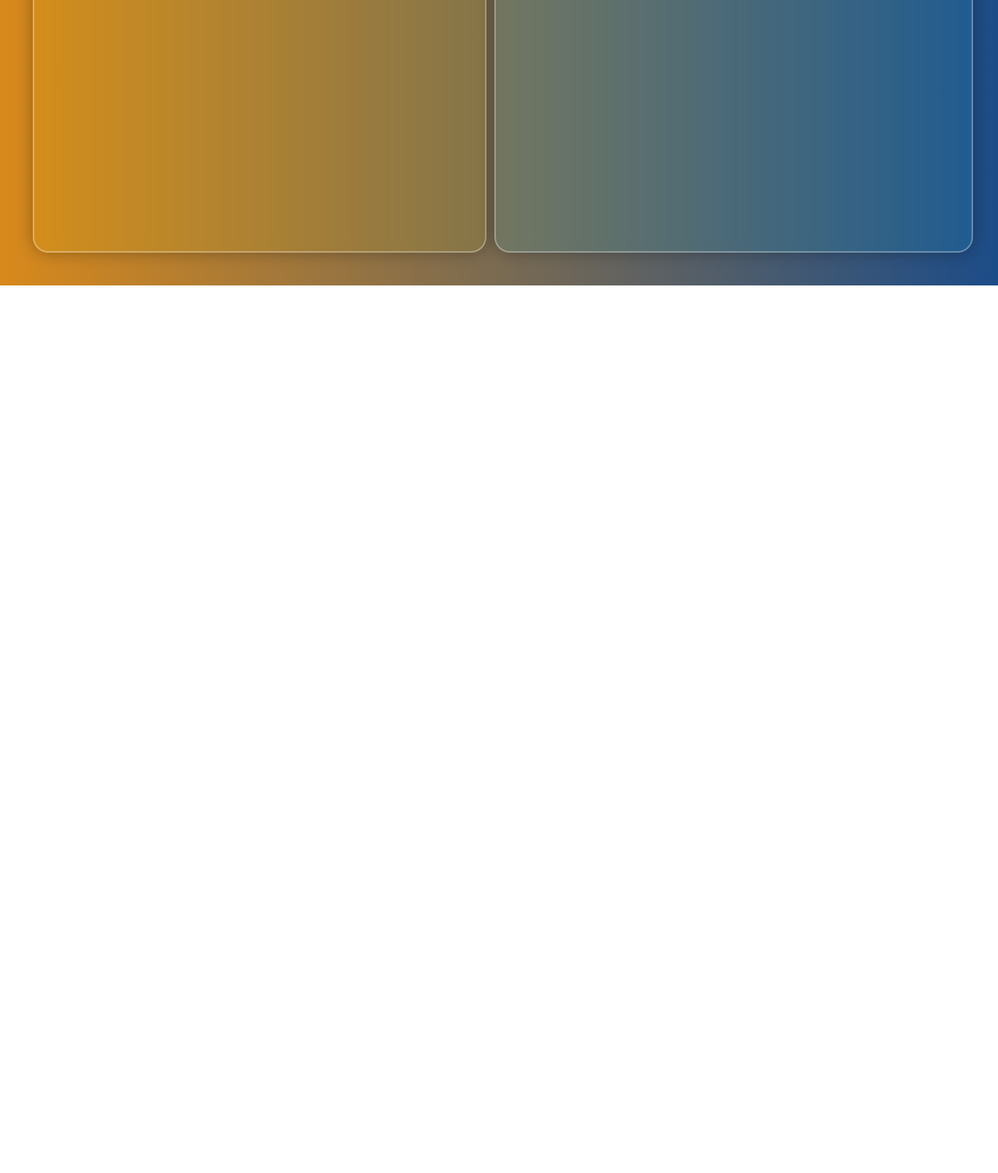
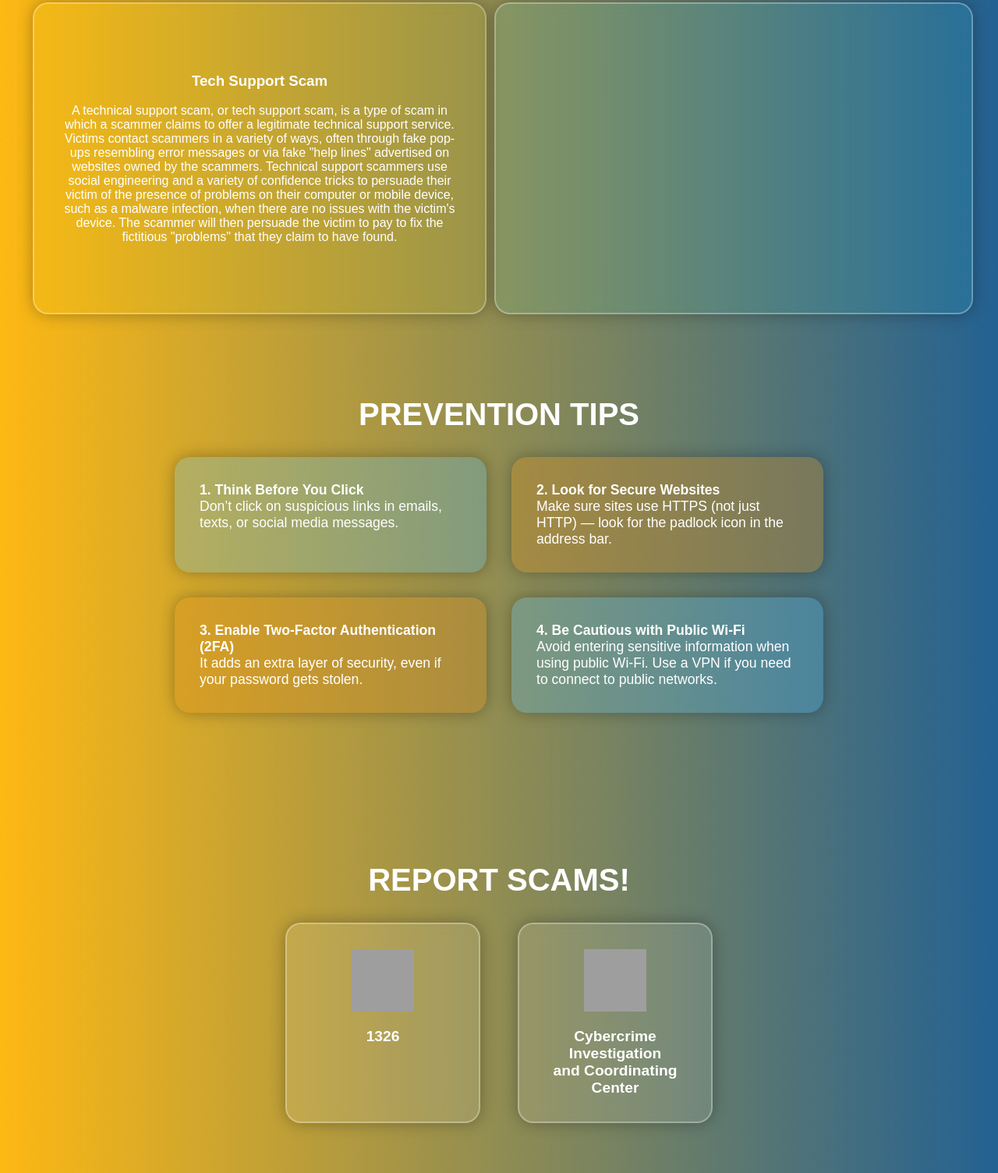
Before and after one commit to ClickSafePangao/pangaoclicktest, a plain HTML site: page index.html in a window 1280 px wide. Shown: the part 1672-3176 px from the top of the page at 78% size. Before the commit the page ends 2038 px from the top, so only its background shows below. Drawn offline with Linux system fonts and the light colour scheme; grey boxes are pictures that could not be loaded.

Commit message:
Update index.html

```diff
--- a/index.html
+++ b/index.html
@@ -28,7 +28,7 @@
 
     body {
       font-family: Arial, sans-serif;
-      background: linear-gradient(to right, #d8891b, #1c4c88);
+      background: linear-gradient(to right, #fdb813, #236192);
       color: white;
       min-height: 100vh;
       display: flex;
@@ -135,6 +135,13 @@
       backdrop-filter: blur(8px);
     }
 
+    #typesOfScam-Header {
+      justify-content: center;
+      text-align: center;
+      font-size: 3rem;
+      margin: 2rem 0;
+    }
+
     .typesOfScams-section {
       display: flex;
       justify-content: center;
@@ -204,6 +211,82 @@
       text-justify: auto;
       height: 400px;
       align-content: center;
+    }
+
+    .prevention-section {
+      padding: 4rem 2rem;
+      text-align: center;
+      background:transparent;
+      color: white;
+    }
+
+    .prevention-section h2 {
+      right: -200px;
+      font-size: 2.5rem;
+      margin-bottom: 2rem;
+      font-weight: bold;
+    }
+
+    .prevention-cards {
+      display: flex;
+      flex-wrap: wrap;
+      justify-content: center;
+      gap: 2rem;
+    }
+
+    .prevention-card {
+      border-radius: 20px;
+      padding: 2rem;
+      width: 400px;
+      font-size: 1.1rem;
+      box-shadow: 0 0 20px rgba(0, 0, 0, 0.3);
+      text-align: left;
+    }
+
+    .prevention-card.blue {
+      background-color: #50bfff40;
+    }
+
+    .prevention-card.orange {
+      background-color: #d8891b50;
+    }
+
+    .report-section {
+      padding: 4rem 2rem;
+      text-align: center;
+      background: transparent;
+      color: white;
+    }
+
+    .report-cards {
+      display: flex;
+      flex-wrap: wrap;
+      justify-content: center;
+      gap: 3rem;
+      margin-top: 2rem;
+    }
+
+    .report-card {
+      background: rgba(255, 255, 255, 0.1);
+      border: 2px solid rgba(255, 255, 255, 0.3);
+      border-radius: 20px;
+      padding: 2rem;
+      width: 250px;
+      text-align: center;
+      font-size: 1.2rem;
+      box-shadow: 0 0 20px rgba(0,0,0,0.3);
+      backdrop-filter: blur(8px);
+    }
+
+    .report-icon {
+      width: 80px;
+      height: 80px;
+      margin-bottom: 1rem;
+    }
+
+    .report-text {
+      font-weight: bold;
+      font-size: 1.2rem;
     }
 
     @media (max-width: 768px) {
@@ -284,6 +367,35 @@
         font-size: 0.9rem;
         height: auto;
       }
+
+      .btn {
+        visibility: hidden;
+        position: none;
+      }
+
+      .prevention-cards {
+        flex-direction: column;
+        align-items: center;
+      }
+
+      .prevention-section h2 {
+        right: 0;
+      }
+
+      .prevention-card {
+        width: 90%;
+        font-size: 1rem;
+      }
+
+      .report-card {
+        width: 80%;
+        font-size: 1rem;
+      }
+      .report-icon {
+        width: 60px;
+        height: 60px;
+      }
+
     }
   </style>
 </head>
@@ -293,12 +405,12 @@
   <nav>
     <img src="nu-lipa-logo.png" id="nu-logo">
     <div class="nav-links" id="navLinks">
-      <a href="#">Home</a>
-      <a href="#purpose-section">About</a>
-      <a href="#">Types of Scams</a>
-      <a href="#">Prevention Tips</a>
-      <a href="#">Report Scams</a>
-      <a href="#">About the Team</a>
+      <a href="#" onclick="unToggleMenu()">Home</a>
+      <a href="#purpose-section" onclick="unToggleMenu()">About</a>
+      <a href="#" onclick="unToggleMenu()">Types of Scams</a>
+      <a href="#" onclick="unToggleMenu()">Prevention Tips</a>
+      <a href="#" onclick="unToggleMenu()">Report Scams</a>
+      <a href="#" onclick="unToggleMenu()">About the Team</a>
     </div>
   </nav>
 
@@ -317,21 +429,27 @@
     </div>
   </section>
 
+  <h1 class = "typesOfScam-Header">Types of Scams</h1>
   <section class="typesOfScams-section" id="typesOfScams-section">
     <div class="typesOfScams-card1">
-      Phishing
+      <h2>Phishing</h2>
+      <br>
 Phishing is a type of cyber attack in which a cybercriminal sends an unsolicited message to a user with the intent of stealing their personal information. Cybercriminals trick users into revealing their personal information such as their login credentials or credit card numbers by impersonating a familiar face or reputable business.
 
 Phishing scams send messages, such as emails or texts, with a malicious attachment or link that downloads malware on your device or directs you to a spoofed website. These spoofed websites imitate legitimate websites and try to trick you into revealing your personal information.
     </div>
     <div class="typesOfScams-card2">
-      Catfishing
+      <h2>Catfishing</h2>
+      <br>
 Catfishing is a type of social engineering attack in which a cybercriminal creates a fake online identity to deceive and exploit someone else. Most catfishing scams try to initiate a romantic relationship with a victim through social media or dating apps. Catfish scammers exploit those who are emotionally vulnerable to steal the victim’s money or personal information.
     </div>
   </section>
   <section class ="typesOfScams-section" id="typesOfScams-section">
     <div class="typesOfScams-card3">
-
+      <h3>Tech Support Scam</h3>
+      <br>
+      A technical support scam, or tech support scam, is a type of scam in which a scammer claims to offer a legitimate technical support service. Victims contact scammers in a variety of ways, often through fake pop-ups resembling error messages or via fake "help lines" advertised on websites owned by the scammers. Technical support scammers use social engineering and a variety of confidence tricks to persuade their victim of the presence of problems on their computer or mobile device, such as a malware infection, when there are no issues with the victim's device. The scammer will then persuade the victim to pay to fix the fictitious "problems" that they claim to have found.
+      <!-- https://en.wikipedia.org/wiki/Technical_support_scam#:~:text=Technical%20support%20scams%20rely%20on,control%20of%20the%20victim's%20computer.-->
     </div>
 
     <div class="typesOfScams-card4">
@@ -339,12 +457,53 @@ Catfishing is a type of social engineering attack in which a cybercriminal creat
     </div>
   </section>
 
+  <section class="prevention-section" id="prevention-section">
+    <h2>PREVENTION TIPS</h2>
+    <div class="prevention-cards">
+      <div class="prevention-card blue">
+        <strong>1. Think Before You Click</strong><br>
+        Don’t click on suspicious links in emails, texts, or social media messages.
+      </div>
+      <div class="prevention-card orange">
+        <strong>2. Look for Secure Websites</strong><br>
+        Make sure sites use HTTPS (not just HTTP) — look for the padlock icon in the address bar.
+      </div>
+      <div class="prevention-card orange">
+        <strong>3. Enable Two-Factor Authentication (2FA)</strong><br>
+        It adds an extra layer of security, even if your password gets stolen.
+      </div>
+      <div class="prevention-card blue">
+        <strong>4. Be Cautious with Public Wi-Fi</strong><br>
+        Avoid entering sensitive information when using public Wi-Fi. Use a VPN if you need to connect to public networks.
+      </div>
+    </div>
+  </section>
+
+  <section class="report-section" id="report-section">
+  <h2 style="text-align: center; margin-top: 4rem; font-size: 2.5rem;">REPORT SCAMS!</h2>
+  <div class="report-cards">
+    <div class="report-card">
+      <img src="https://cdn-icons-png.flaticon.com/512/597/597177.png" alt="Phone Icon" class="report-icon">
+      <div class="report-text">1326</div>
+    </div>
+    <div class="report-card">
+      <img src="https://cdn-icons-png.flaticon.com/512/145/145802.png" alt="Facebook Icon" class="report-icon">
+      <div class="report-text">Cybercrime Investigation<br>and Coordinating Center</div>
+    </div>
+  </div>
+</section>
+
 
   <script>
     function toggleMenu() {
       const navLinks = document.getElementById('navLinks');
       navLinks.classList.toggle('show');
     }
+
+    function unToggleMenu() {
+      const navLinks = document.getElementById('navLinks');
+      navLinks.classList.remove('show');
+    }
   </script>
 </body>
 </html>
```
